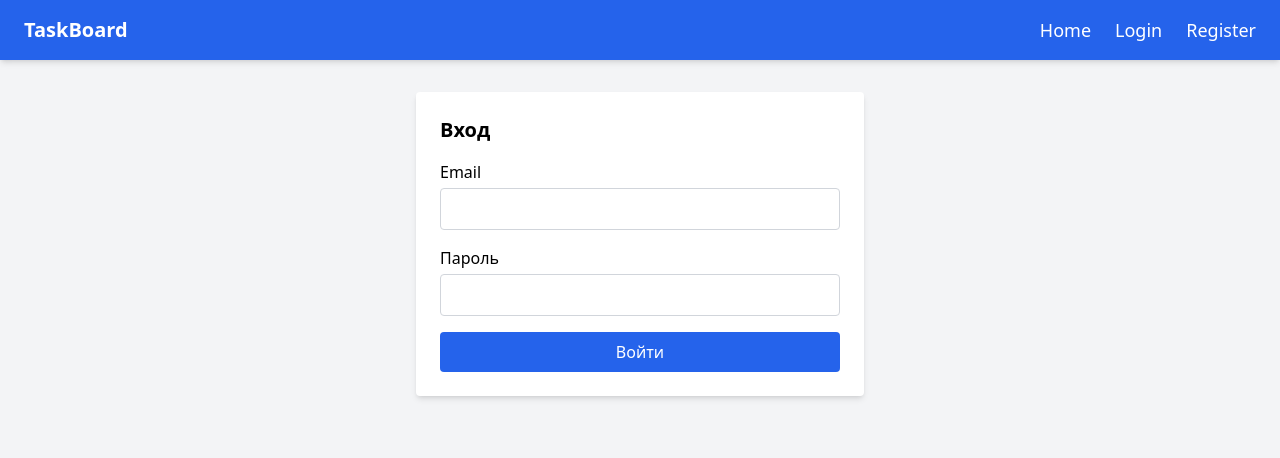
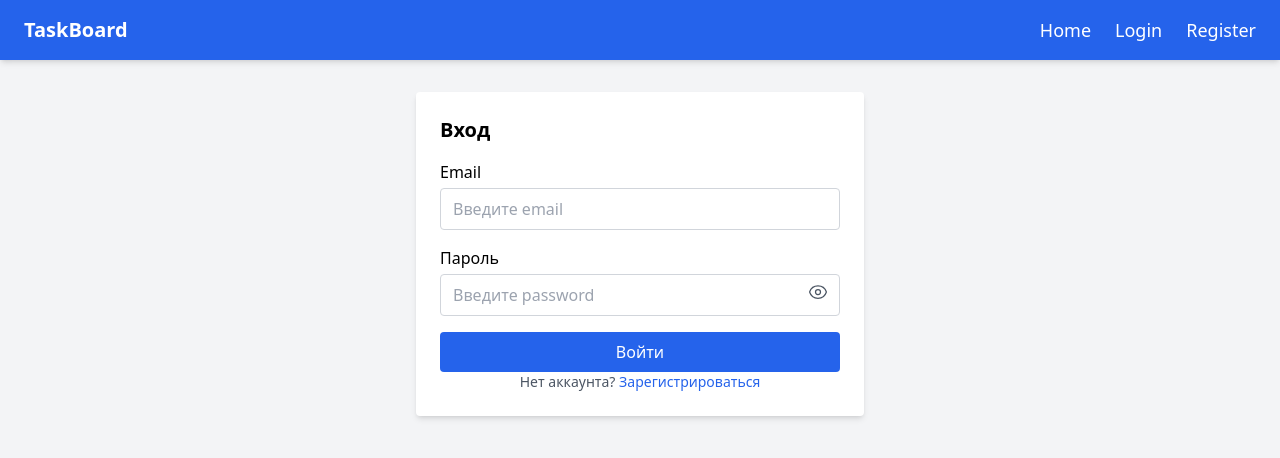
Before and after one commit to AlexsandrZolotarev/TaskBoard, a React (Vite) app: page /login in a window 1280 px wide. Shown: the top 458 px of the page. Built offline with nearby package versions, Linux system fonts and the light colour scheme.

Commit message:
feat(auth): add navigation link from login to register form

```diff
--- a/src/pages/Login.tsx
+++ b/src/pages/Login.tsx
@@ -1,6 +1,8 @@
 import { useForm } from "react-hook-form";
 import { yupResolver } from "@hookform/resolvers/yup";
 import * as yup from "yup";
+import { Link } from "react-router-dom";
+import { InputField } from "../UI/InputField";
 
 const schema = yup.object({
   email: yup.string().email("Некорректный email").required("Email обязателен"),
@@ -29,40 +31,36 @@ export const Login = () => {
     <div className="max-w-md mx-auto bg-white p-6 rounded shadow-md">
       <h2 className="text-xl font-bold mb-4">Вход</h2>
       <form onSubmit={handleSubmit(onSubmit)} className="space-y-4">
-        <div>
-          <label className="block mb-1 font-medium">Email</label>
-          <input
-            {...register("email")}
-            type="email"
-            autoComplete="email"
-            className={`w-full border rounded px-3 py-2 ${
-              errors.email ? "border-red-500" : "border-gray-300"
-            }`}
-          />
-          {errors.email && (
-            <p className="text-red-600 text-sm">{errors.email.message}</p>
-          )}
-        </div>
+        <InputField
+          label="Email"
+          type="email"
+          autoComplete="email"
+          placeholder="Введите email"
+          {...register("email")}
+          error={errors.email?.message}
+        />
 
-        <div>
-          <label className="block mb-1 font-medium">Пароль</label>
-          <input
-            {...register("password")}
-            autoComplete="current-password"
-            type="password"
-            className={`w-full border rounded px-3 py-2 ${
-              errors.email ? "border-red-500" : "border-gray-300"
-            }`}
-          />
-          {errors.password && (
-            <p className="text-red-600 text-sm">{errors.password.message}</p>
-          )}
-        </div>
-
-        <button type="submit"  className="bg-blue-600 hover:bg-blue-700 text-white w-full py-2 rounded font-medium transition">
+        <InputField
+          label="Пароль"
+          type="password"
+          autoComplete="current-password"
+          placeholder="Введите password"
+          {...register("password")}
+          error={errors.password?.message}
+        />
+        <button
+          type="submit"
+          className="bg-blue-600 hover:bg-blue-700 text-white w-full py-2 rounded font-medium transition"
+        >
           Войти
         </button>
       </form>
+      <p className="text-sm text-center text-gray-600">
+        Нет аккаунта?{" "}
+        <Link to="/register" className="text-blue-600 hover:underline">
+          Зарегистрироваться
+        </Link>
+      </p>
     </div>
   );
 };
```
